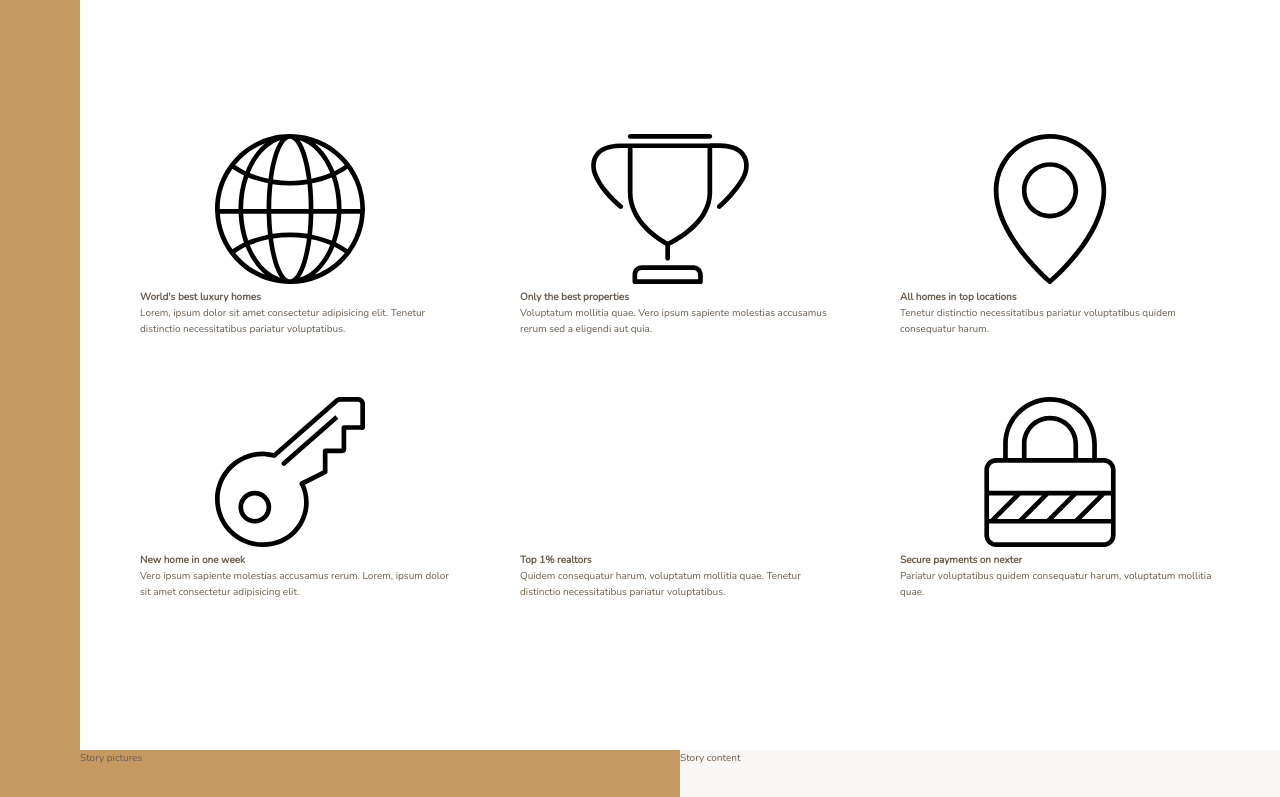
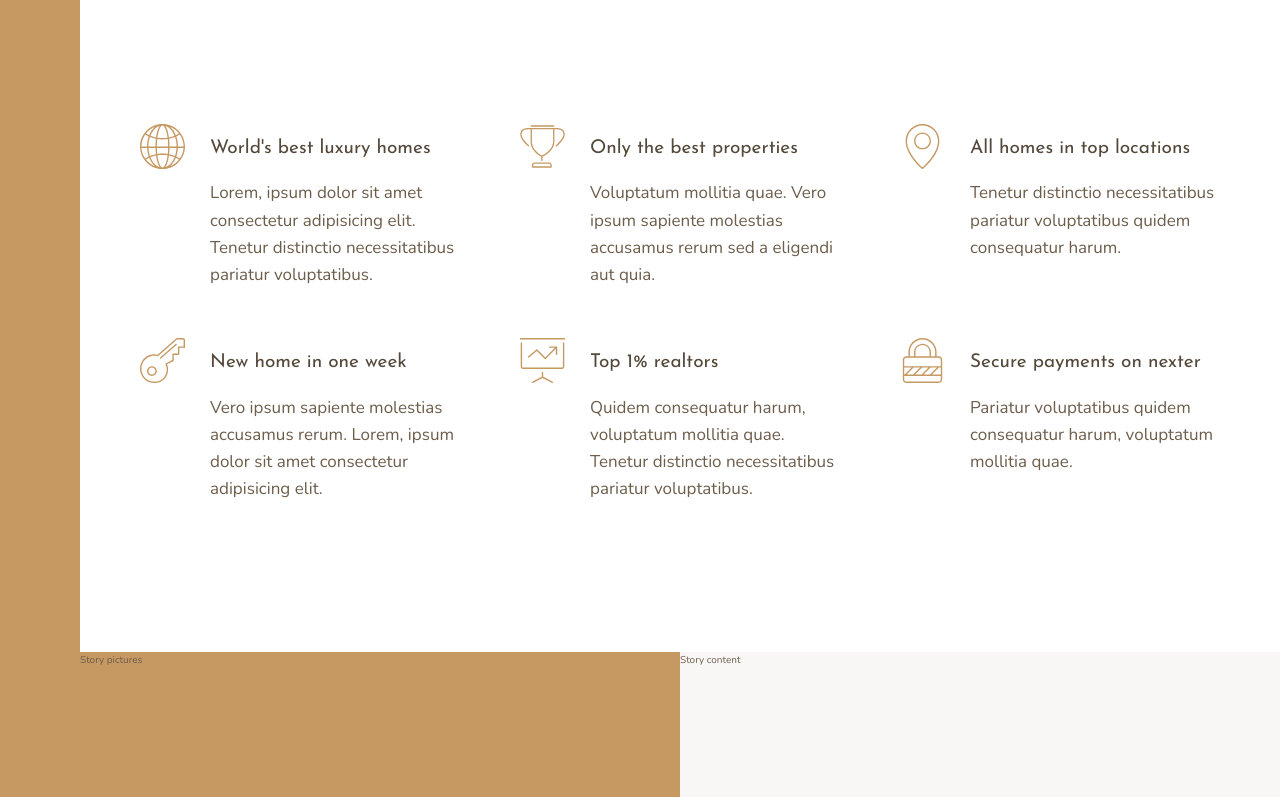
Before and after one commit to henry22/Nexter, a website: page index.html in a window 1280 px wide. Shown: the part 656-1453 px from the top of the page. Drawn offline with nearby package versions, Linux system fonts and the light colour scheme.

Commit message:
Align all the feature layout

```diff
--- a/index.html
+++ b/index.html
@@ -29,43 +29,43 @@
                 <svg class="feature__icon">
                     <use xlink:href="img/sprite.svg#icon-global"></use>
                 </svg>
-                <h4 class="heading-4">World's best luxury homes</h4>
-                <p>Lorem, ipsum dolor sit amet consectetur adipisicing elit. Tenetur distinctio necessitatibus pariatur voluptatibus.</p>
+                <h4 class="heading-4 heading-4--dark">World's best luxury homes</h4>
+                <p class="feature__text">Lorem, ipsum dolor sit amet consectetur adipisicing elit. Tenetur distinctio necessitatibus pariatur voluptatibus.</p>
             </div>
             <div class="feature">
                 <svg class="feature__icon">
                     <use xlink:href="img/sprite.svg#icon-trophy"></use>
                 </svg>
-                <h4 class="heading-4">Only the best properties</h4>
-                <p>Voluptatum mollitia quae. Vero ipsum sapiente molestias accusamus rerum sed a eligendi aut quia.</p>
+                <h4 class="heading-4 heading-4--dark">Only the best properties</h4>
+                <p class="feature__text">Voluptatum mollitia quae. Vero ipsum sapiente molestias accusamus rerum sed a eligendi aut quia.</p>
             </div>
             <div class="feature">
                 <svg class="feature__icon">
                     <use xlink:href="img/sprite.svg#icon-map-pin"></use>
                 </svg>
-                <h4 class="heading-4">All homes in top locations</h4>
-                <p>Tenetur distinctio necessitatibus pariatur voluptatibus quidem consequatur harum.</p>
+                <h4 class="heading-4 heading-4--dark">All homes in top locations</h4>
+                <p class="feature__text">Tenetur distinctio necessitatibus pariatur voluptatibus quidem consequatur harum.</p>
             </div>
             <div class="feature">
                 <svg class="feature__icon">
                     <use xlink:href="img/sprite.svg#icon-key"></use>
                 </svg>
-                <h4 class="heading-4">New home in one week</h4>
-                <p>Vero ipsum sapiente molestias accusamus rerum. Lorem, ipsum dolor sit amet consectetur adipisicing elit.</p>
+                <h4 class="heading-4 heading-4--dark">New home in one week</h4>
+                <p class="feature__text">Vero ipsum sapiente molestias accusamus rerum. Lorem, ipsum dolor sit amet consectetur adipisicing elit.</p>
             </div>
             <div class="feature">
                 <svg class="feature__icon">
-                    <use xlink:href="img/sprite.svg#icon-presentaion"></use>
+                    <use xlink:href="img/sprite.svg#icon-presentation"></use>
                 </svg>
-                <h4 class="heading-4">Top 1% realtors</h4>
-                <p>Quidem consequatur harum, voluptatum mollitia quae. Tenetur distinctio necessitatibus pariatur voluptatibus.</p>
+                <h4 class="heading-4 heading-4--dark">Top 1% realtors</h4>
+                <p class="feature__text">Quidem consequatur harum, voluptatum mollitia quae. Tenetur distinctio necessitatibus pariatur voluptatibus.</p>
             </div>
             <div class="feature">
                 <svg class="feature__icon">
                     <use xlink:href="img/sprite.svg#icon-lock"></use>
                 </svg>
-                <h4 class="heading-4">Secure payments on nexter</h4>
-                <p>Pariatur voluptatibus quidem consequatur harum, voluptatum mollitia quae.</p>
+                <h4 class="heading-4 heading-4--dark">Secure payments on nexter</h4>
+                <p class="feature__text">Pariatur voluptatibus quidem consequatur harum, voluptatum mollitia quae.</p>
             </div>
         </section>
 
--- a/sass/_features.scss
+++ b/sass/_features.scss
@@ -1,7 +1,27 @@
 .features {
     grid-column: center-start / center-end;
     display: grid;
-    grid-template-columns: repeat(3, 1fr);
+    grid-template-columns: repeat(auto-fit, minmax(25rem, 1fr));
     margin: 15rem 0;
     grid-gap: 6rem;
+    align-items: start;
 }
+
+.feature {
+    display: grid;
+    grid-template-columns: min-content 1fr;
+    grid-row-gap: 1.5rem;
+    grid-column-gap: 2.5rem;
+
+    &__icon {
+        fill: $color-primary;
+        height: 4.5rem;
+        width: 4.5rem;
+        grid-row: 1 / span 2;
+        transform: translateY(-1rem);
+    }
+
+    &__text {
+        font-size: 1.7rem;
+    }
+}
--- a/sass/_typography.scss
+++ b/sass/_typography.scss
@@ -0,0 +1,24 @@
+%heading {
+    font-family: $font-display;
+    font-weight: 400;
+}
+
+.heading-1 {
+    @extend %heading;
+}
+
+.heading-2 {
+    @extend %heading;
+}
+
+.heading-3 {
+    @extend %heading;
+}
+
+.heading-4 {
+    @extend %heading;
+    font-size: 1.9rem;
+
+    &--light { color: $color-grey-light-1; }
+    &--dark { color: $color-grey-dark-1; }
+}
```
Also changed, not shown: css/style.css.
